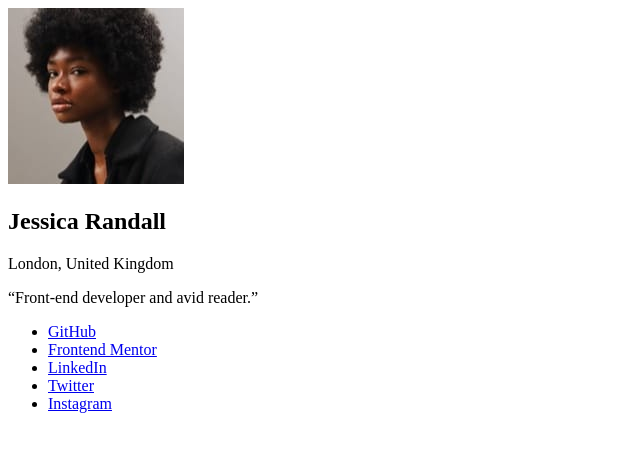
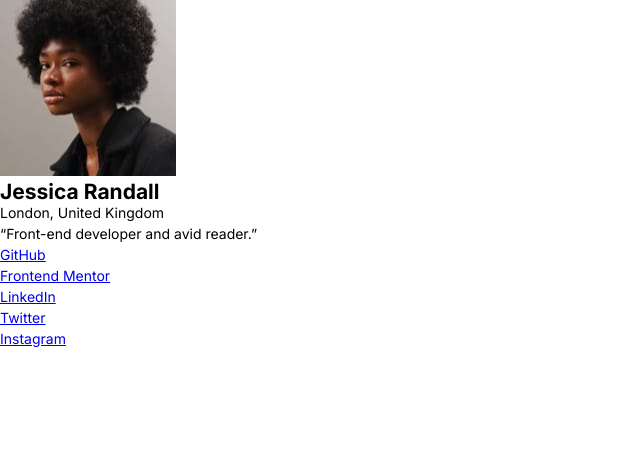
Before and after one commit to dave-cross/Frontend-Mentor-social-links-profile-solution, a plain HTML site: page index.html in a window 1280 px wide. Shown: the whole page, without its empty margins (0-640 px from the left). Drawn offline with Linux system fonts and the light colour scheme.

Commit message:
style: add some tokens

```diff
--- a/index.html
+++ b/index.html
@@ -13,6 +13,14 @@
     />
 
     <title>Frontend Mentor | Social links profile</title>
+
+    <link rel="preconnect" href="https://fonts.googleapis.com" />
+    <link rel="preconnect" href="https://fonts.gstatic.com" crossorigin />
+    <link
+      href="https://fonts.googleapis.com/css2?family=Inter:opsz,wght@14..32,100..900&display=swap"
+      rel="stylesheet"
+    />
+    <link rel="stylesheet" href="style.css" />
   </head>
   <body>
     <main>
--- /dev/null
+++ b/style.css
@@ -0,0 +1,38 @@
+:root {
+  --green: hsl(75, 94%, 57%);
+  --white: hsl(0, 0%, 100%);
+  --grey-700: hsl(0, 0%, 20%);
+  --grey-800: hsl(0, 0%, 12%);
+  --grey-900: hsl(0, 0%, 8%);
+
+  --space-50: 4px;
+  --space-100: 8px;
+  --space-150: 12px;
+  --space-200: 16px;
+  --space-300: 24px;
+  --space-500: 40px;
+
+  --radius-lg: var(--space-150);
+  --radius-sm: var(--space-100);
+
+  --font-sanserif: "Inter", serif;
+
+  --text-preset-1: 24px;
+  --text-preset-2: 14px;
+  --line-preset-1: 150%;
+}
+
+* {
+  box-sizing: border-box;
+  margin: 0;
+  padding: 0;
+}
+
+body {
+  font-family: var(--font-sanserif);
+  font-optical-sizing: auto;
+  font-weight: 400;
+  font-style: normal;
+  font-size: var(--text-preset-2);
+  line-height: var(--line-preset-1);
+}
```
